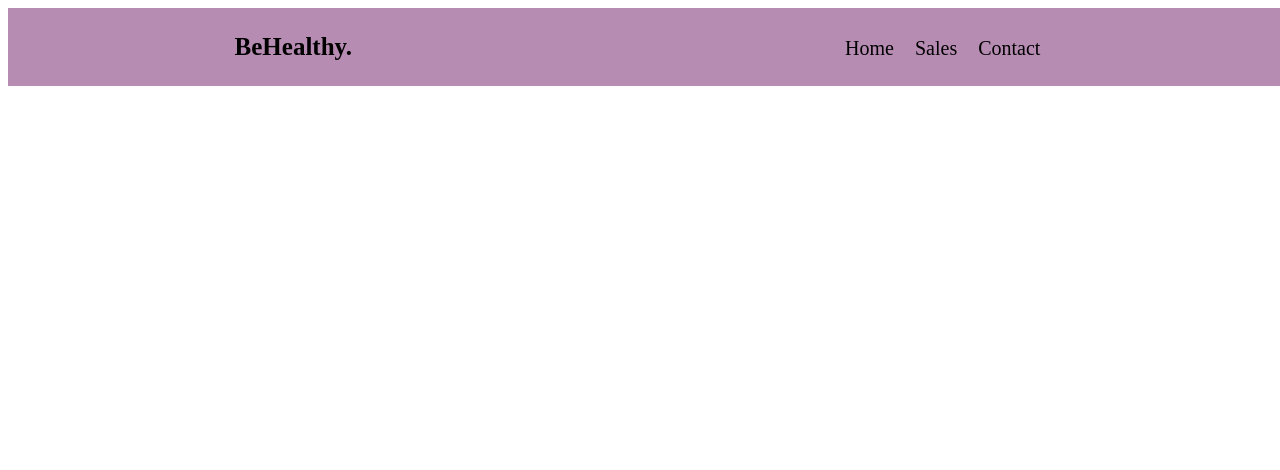
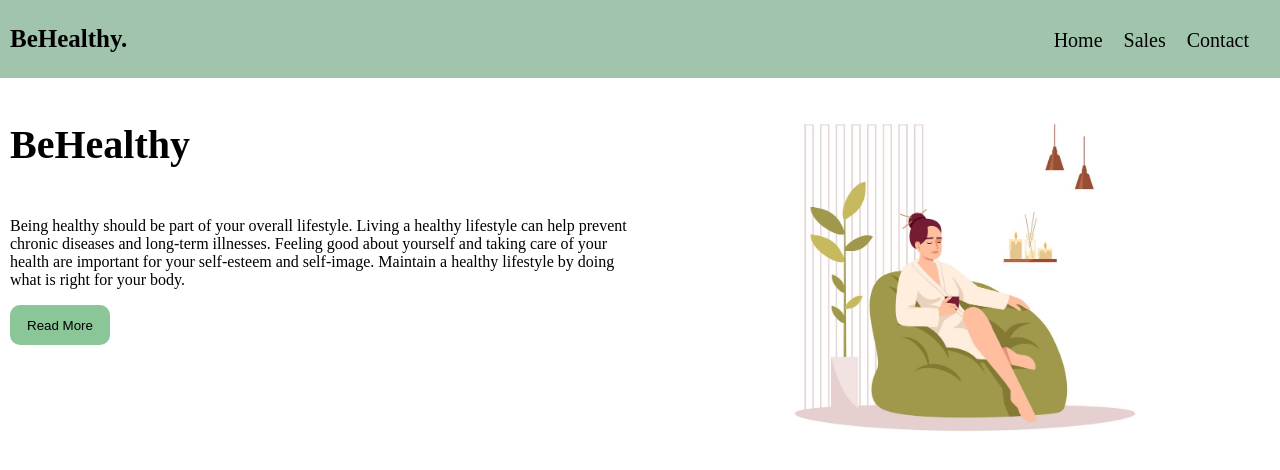
Before and after one commit to melina-mn/SEO, a plain HTML site: page index.html in a window 1280 px wide. Drawn offline with nearby package versions, Linux system fonts and the light colour scheme.

Commit message:
home page done

```diff
--- a/index.html
+++ b/index.html
@@ -3,6 +3,7 @@
 <head>
     <meta charset="UTF-8">
     <meta name="viewport" content="width=device-width, initial-scale=1.0">
+    <link rel="stylesheet" href="https://cdnjs.cloudflare.com/ajax/libs/animate.css/4.1.1/animate.min.css"/>
     <link rel="stylesheet" href="styles/index.css">
     <title>product</title>
 </head>
@@ -17,5 +18,33 @@
             </ul>
         </nav>
     </header>
+    <main>
+        <section class="Home">
+            <div class="row">
+                <div class="right">
+                    <h1 class="right__title">
+                        BeHealthy
+                    </h1>
+                    <p class="right__prgh">
+                        Being healthy should be part of
+                        your overall lifestyle. <span>Living a
+                        healthy lifestyle can help prevent
+                        chronic diseases and long-term
+                        illnesses.</span> Feeling good about yourself
+                        and taking care of your health are
+                        important for your self-esteem and
+                        self-image. Maintain a healthy lifestyle
+                        by doing what is right for your body.
+                    </p>
+                    <button class="right__btn"><a href="https://www.foundationforpn.org/living-well/lifestyle/#:~:text=Being%20healthy%20should%20be%20part,is%20right%20for%20your%20body." target="_blank">
+                        Read More
+                    </a></button>
+                </div>
+                <div class="left">
+                    <img class="left__img" src="images/vector.jpg" alt="a green wall behind a vase of leaves and a text says -self care-">
+                </div>
+            </div>
+        </section>
+    </main>
 </body>
 </html>
--- a/styles/_header.scss
+++ b/styles/_header.scss
@@ -4,18 +4,21 @@
     display: flex;
     flex-direction: row;
     align-items: baseline;
-    justify-content: space-around;
-    background-color: rgb(183, 140, 179);
+    justify-content: space-between;
+    background-color: rgba(140, 183, 155, 0.811);
 
     &__logo{
        font-size: 25px;
+       margin-left: 10px;
        &:hover{
-        text-shadow: 2px 2px 4px rgba(163, 73, 152, 0.601);
+        text-shadow: 2px 2px 4px rgba(73, 163, 110, 0.601);
+
     }
     }
     &__nav{
         display: flex;
         flex-direction: row;
+        margin-right: 10px;
     }
     &__ul{
         display: flex;
@@ -27,7 +30,7 @@
         display: flex;
         margin-right: 21px;
         &:hover{
-            text-shadow: 2px 2px 4px rgba(163, 73, 152, 0.601);
+            text-shadow: 3px 3px 5px rgba(47, 97, 58, 0.5);
         }
     }
 }
@@ -36,10 +39,13 @@ a{
     color: black;
 }
 @media screen and (max-width:768px) {
+            // .container{
+            //     width: 100%;
+            // }
             .container__logo{
-                font-size: 22px;
+                font-size: 18px;
             }
             .container__li{
-                font-size: 20px;
+                font-size: 16px;
             }
 }
--- a/styles/_main.scss
+++ b/styles/_main.scss
@@ -0,0 +1,41 @@
+.row{
+    display: flex;
+    flex-direction: row;
+    width: 100%;
+}
+.right{
+    display: flex;
+    flex-direction: column;
+    width: 50%;
+    margin: 10px;
+    &__title{
+        font-size: 40px;
+    }
+    &__btn{
+        width: 100px;
+        height: 40px;
+        border-radius: 10px;
+        border: none;
+        background-color: rgb(138, 198, 152);
+        &:hover{
+            background-color: rgb(94, 190, 131);
+        }
+        }
+    }
+.left{
+    display: flex;
+    align-items: baseline;
+    justify-content: center;
+    width:50%;
+    margin-top: 20px;
+    &__img{
+        height: 350px;
+    }
+}
+@media screen and (max-width:768px) {
+    .right__title{
+        font-size:
+    }
+
+
+}
--- a/styles/index.scss
+++ b/styles/index.scss
@@ -6,4 +6,5 @@ body{
     max-width: 1440px;
     width: 100%;
     min-height: 750px;
+    margin: auto;
 }
```
Also changed, not shown: images/self-care.jpg (added), images/selfcare.jpg (added), images/vector.jpg (added), styles/index.css.
